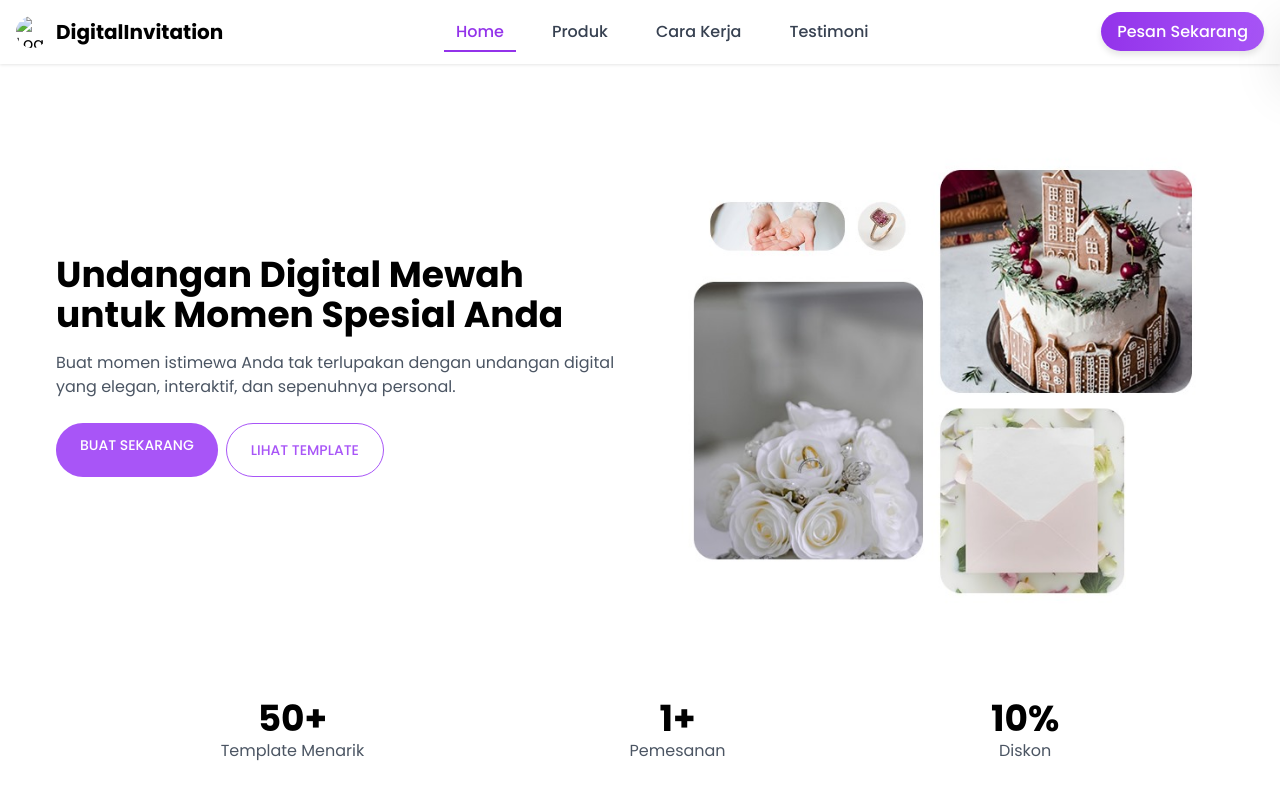
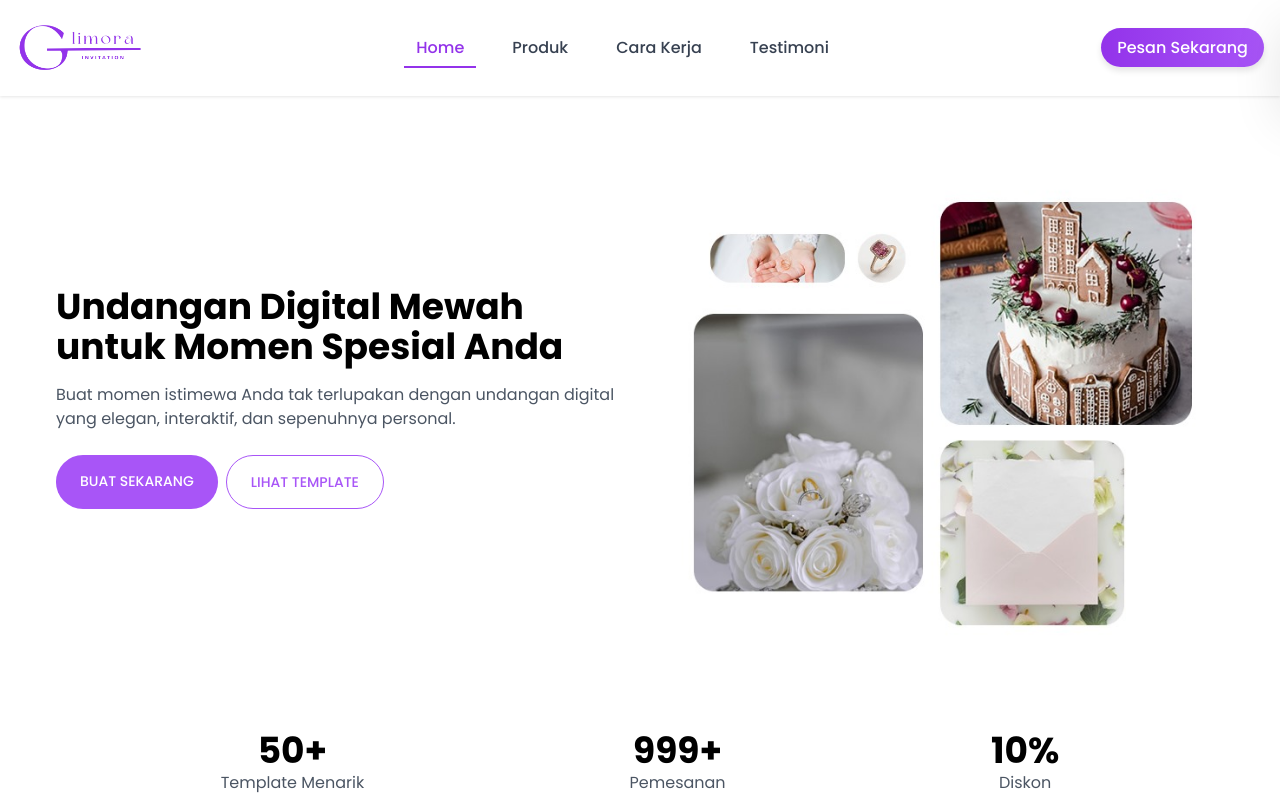
Before and after one commit to irsanBaihaqi/DI_fix, a plain HTML site: page index.html in a window 1280 px wide. Shown: the top 800 px of the page. Drawn offline with nearby package versions, Linux system fonts and the light colour scheme.

Commit message:
Tambah animasi section & logo

```diff
--- a/animations.js
+++ b/animations.js
@@ -1,14 +1,19 @@
 // Wait for the DOM to be fully loaded
 document.addEventListener("DOMContentLoaded", function() {
-    // ===== Intersection Observer for Scroll Animations =====
+    // ===== Intersection Observer for Scroll Animations (Reactivating version) =====
     const animateOnScroll = () => {
         const elements = document.querySelectorAll('.animate-on-scroll');
 
         const observer = new IntersectionObserver((entries) => {
             entries.forEach(entry => {
+                // Add animation class when element is in view
                 if (entry.isIntersecting) {
                     entry.target.classList.add('animate');
+                } else {
+                    // Important change: Remove animation class when element leaves viewport
+                    entry.target.classList.remove('animate');
                 }
+                // We continue observing to allow re-animation
             });
         }, {
             threshold: 0.1,
@@ -51,15 +56,31 @@ document.addEventListener("DOMContentLoaded", function() {
         });
     };
 
-    // ===== Animated Counter for Stats =====
+    // ===== Animated Counter for Stats with reset capability =====
     const animateCounters = () => {
         const counters = document.querySelectorAll('.stat-counter');
 
         const observer = new IntersectionObserver((entries) => {
             entries.forEach(entry => {
                 if (entry.isIntersecting) {
-                    const target = parseInt(entry.target.getAttribute('data-target'));
-                    const units = entry.target.getAttribute('data-units') || '';
+                    animateCounter(entry.target);
+                } else {
+                    // Reset counter when out of view for next animation
+                    entry.target.textContent = '0';
+                    entry.target.setAttribute('data-animated', 'false');
+                }
+            });
+        }, {
+            threshold: 0.5
+        });
+
+        function animateCounter(counterElement) {
+            // Check if currently animating to prevent duplicates
+            if (counterElement.getAttribute('data-animated') === 'true') return;
+
+            counterElement.setAttribute('data-animated', 'true');
+            const target = parseInt(counterElement.getAttribute('data-target'));
+            const units = counterElement.getAttribute('data-units') || '';
             const duration = 1500; // Animation duration in ms
             const frameRate = 1000 / 60; // 60fps
             const totalFrames = Math.round(duration / frameRate);
@@ -71,19 +92,13 @@ document.addEventListener("DOMContentLoaded", function() {
                 const currentCount = Math.round(progress * target);
 
                 if (frame === totalFrames) {
-                            entry.target.textContent = target.toLocaleString() + units;
+                    counterElement.textContent = target.toLocaleString() + units;
                     clearInterval(counter);
                 } else {
-                            entry.target.textContent = currentCount.toLocaleString();
+                    counterElement.textContent = currentCount.toLocaleString();
                 }
             }, frameRate);
-
-                    observer.unobserve(entry.target);
         }
-            });
-        }, {
-            threshold: 0.5
-        });
 
         counters.forEach(counter => {
             observer.observe(counter);
@@ -109,7 +124,7 @@ document.addEventListener("DOMContentLoaded", function() {
         });
     };
 
-    // ===== Testimonial Slider =====
+    // ===== Testimonial Slider with enhanced animations =====
     const testimonialSlider = () => {
         const testimonialsContainer = document.querySelector('#testimonials-section .grid');
         if (!testimonialsContainer) return;
@@ -142,8 +157,11 @@ document.addEventListener("DOMContentLoaded", function() {
             if (window.innerWidth < 768) {
                 testimonials.forEach(testimonial => {
                     testimonial.style.display = 'none';
+                    testimonial.classList.remove('testimonial-enter');
                 });
                 testimonials[index].style.display = 'block';
+                // Force a reflow to restart animation
+                void testimonials[index].offsetWidth;
                 testimonials[index].classList.add('testimonial-enter');
             } else {
                 // Display all on larger screens
@@ -240,7 +258,7 @@ document.addEventListener("DOMContentLoaded", function() {
         });
     };
 
-    // ===== Add CSS for Animations =====
+    // ===== Add CSS for Animations with improved transitions =====
     const addAnimationStyles = () => {
         const style = document.createElement('style');
         style.textContent = `
@@ -253,6 +271,11 @@ document.addEventListener("DOMContentLoaded", function() {
             .animate-on-scroll.animate {
                 opacity: 1;
                 transform: translateY(0);
+            }
+
+            /* Clear transitions after animation completes to allow for reset */
+            .animate-on-scroll:not(.animate) {
+                transition-duration: 0.4s;
             }
 
             .delay-200 { transition-delay: 0.2s; }
@@ -385,6 +408,7 @@ document.addEventListener("DOMContentLoaded", function() {
 
             // Set up for animation
             stat.setAttribute('data-target', numericValue);
+            stat.setAttribute('data-animated', 'false');
             stat.classList.add('stat-counter');
             stat.textContent = '0';
 
--- a/index.html
+++ b/index.html
@@ -125,11 +125,10 @@
 
     <!-- NAVBAR -->
     <header class="bg-white/80 shadow-sm backdrop-blur sm:backdrop-blur-none sticky top-0 z-50">
-        <div class="container mx-auto px-4 py-3 flex justify-between items-center h-16">
+        <div class="container mx-auto px-4 py-3 flex justify-between items-center h-24">
             <a href="#hero-section" class="flex items-center space-x-2 group">
-                <img src="/logoDI.png" alt="Logo Digital Invitation"
-                    class="w-8 h-8 group-hover:scale-105 transition-transform rounded-full">
-                <span class="text-xl font-bold text-black">DigitalInvitation</span>
+                <img src="./images/logoglimora.png" alt="Logo Digital Invitation"
+                    class="w-32 h-16 group-hover:scale-105 transition-transform">
             </a>
 
             <nav class="hidden md:flex space-x-6">
@@ -201,7 +200,7 @@
                         </p>
                         <div class="flex flex-wrap gap-2">
                             <a href="#cta-section"
-                                class="bg-purple-500 hover:bg-purple-600 text-white py-3 px-6 rounded-full transition duration-300 uppercase text-sm font-medium text-center">
+                                class="bg-purple-500 hover:bg-purple-600 text-white py-4 px-6 rounded-full transition duration-300 uppercase text-sm font-medium text-center">
                                 Buat Sekarang
                             </a>
                             <a href="#portfolio-section"
@@ -224,7 +223,7 @@
                             <p class="text-gray-600">Template Menarik</p>
                         </div>
                         <div class="mb-8 md:mb-0">
-                            <h2 class="text-4xl font-bold">1jt+</h2>
+                            <h2 class="text-4xl font-bold">999+</h2>
                             <p class="text-gray-600">Pemesanan</p>
                         </div>
                         <div>
```
Also changed, not shown: images/logo.png (added), images/logo2.png (added), images/logoglimora.png (added). Lines whose indentation alone changed are shown as unchanged.
